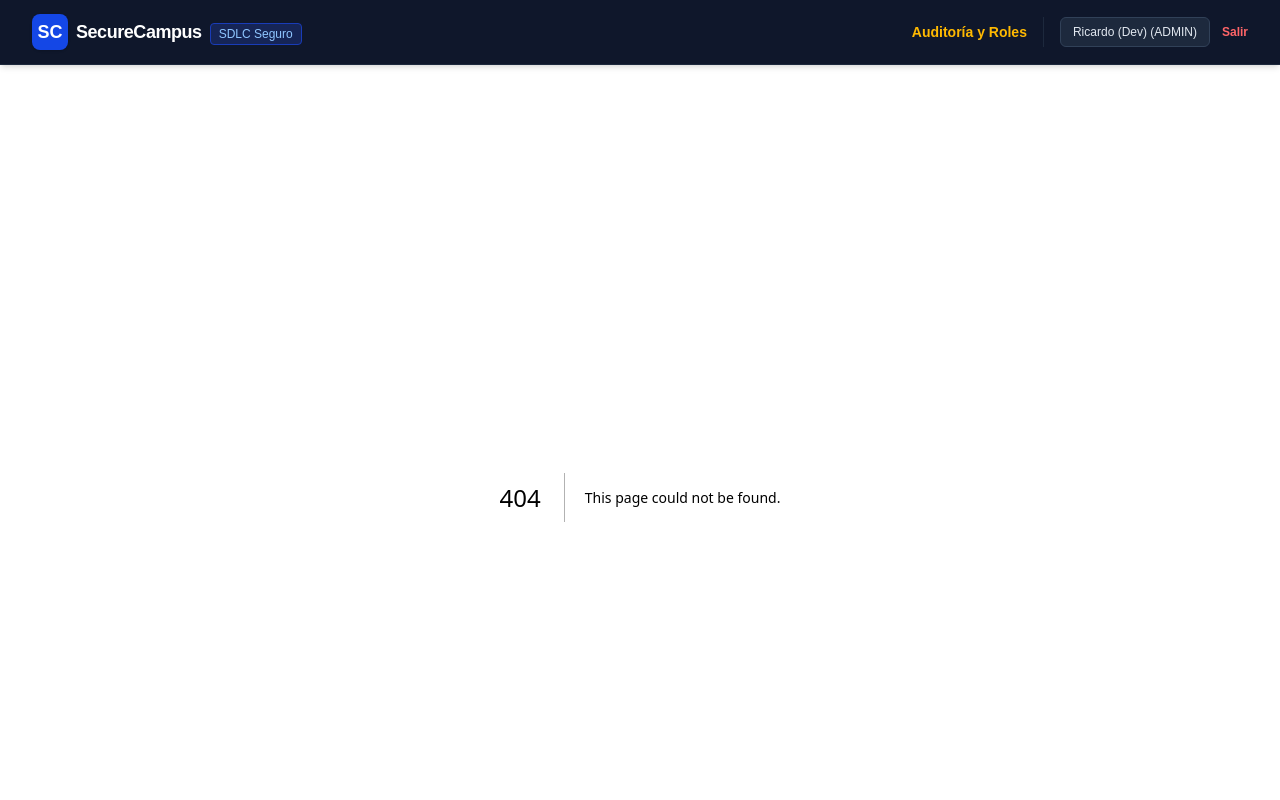
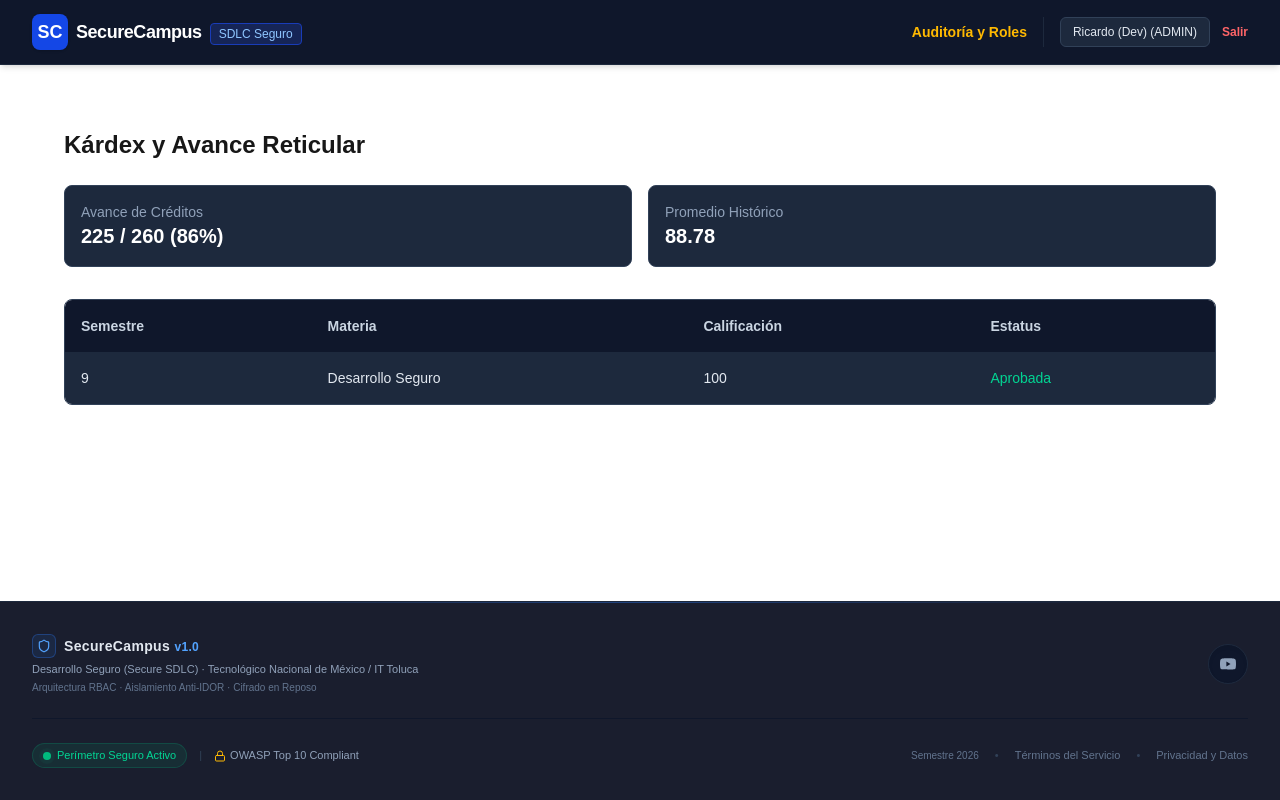
Before and after one commit to RicardoChavira1/SecureCampus-Equipo, a Next.js app in the folder securecmpus/: page /estudiante/kardex in a window 1280 px wide. Before the commit this address had no page. Shown: the top 800 px of the page. Built offline with nearby package versions, Linux system fonts and the light colour scheme.

Commit message:
feat: agrega interfaces estáticas para kardex y documentos

```diff
--- /dev/null
+++ b/securecmpus/app/documentos/page.tsx
@@ -0,0 +1,42 @@
+'use client';
+import React, { useState } from 'react';
+
+export default function DocumentosPage() {
+  const [descargando, setDescargando] = useState(false);
+
+  const handleDescargarPDF = async () => {
+    setDescargando(true);
+    // Aquí se llama a la ruta de la API que genera el PDF con el folio criptográfico
+    try {
+      // const response = await fetch('/api/generar-constancia', { method: 'POST' });
+      alert("Generando documento seguro con código QR...");
+    } catch (error) {
+      console.error("Error al generar el documento");
+    } finally {
+      setDescargando(false);
+    }
+  };
+
+  return (
+    <div className="p-8 max-w-7xl mx-auto">
+      <h1 className="text-2xl font-bold mb-2">Documentos Oficiales</h1>
+      <p className="text-slate-400 mb-8">Descarga constancias validadas institucionalmente.</p>
+
+      <div className="grid grid-cols-1 md:grid-cols-2 gap-6">
+        <div className="p-6 bg-slate-800 border border-slate-700 rounded-lg flex flex-col">
+          <h2 className="text-lg font-semibold text-white mb-2">Constancia de Estudios</h2>
+          <p className="text-sm text-slate-400 mb-6 flex-grow">
+            Incluye el avance reticular actualizado, promedio ponderado y código QR de validación.
+          </p>
+          <button
+            onClick={handleDescargarPDF}
+            disabled={descargando}
+            className="w-full bg-blue-600 hover:bg-blue-500 text-white font-medium py-2 px-4 rounded transition-colors disabled:opacity-50"
+          >
+            {descargando ? 'Procesando....' : 'Descargar PDF'}
+          </button>
+        </div>
+      </div>
+    </div>
+  );
+}
--- /dev/null
+++ b/securecmpus/app/estudiante/kardex/page.tsx
@@ -0,0 +1,50 @@
+import React from 'react';
+
+export default function KardexPage() {
+  // Aquí se realizaría la consulta a Firebase o a tu API.
+  // Ejemplo de datos estructurados:
+  const avance = {
+    creditosCursados: 225,
+    creditosTotales: 260,
+    porcentaje: 86,
+    promedioPonderado: 88.78
+  };
+
+  return (
+    <div className="p-8 max-w-7xl mx-auto">
+      <h1 className="text-2xl font-bold mb-6">Kárdex y Avance Reticular</h1>
+
+      <div className="grid grid-cols-2 gap-4 mb-8">
+        <div className="p-4 bg-slate-800 border border-slate-700 rounded-lg">
+          <p className="text-sm text-slate-400">Avance de Créditos</p>
+          <p className="text-xl font-semibold text-white">{avance.creditosCursados} / {avance.creditosTotales} ({avance.porcentaje}%)</p>
+        </div>
+        <div className="p-4 bg-slate-800 border border-slate-700 rounded-lg">
+          <p className="text-sm text-slate-400">Promedio Histórico</p>
+          <p className="text-xl font-semibold text-white">{avance.promedioPonderado}</p>
+        </div>
+      </div>
+
+      <div className="overflow-x-auto border border-slate-700 rounded-lg">
+        <table className="min-w-full text-left text-sm">
+          <thead className="bg-slate-900 text-slate-300">
+            <tr>
+              <th className="p-4">Semestre</th>
+              <th className="p-4">Materia</th>
+              <th className="p-4">Calificación</th>
+              <th className="p-4">Estatus</th>
+            </tr>
+          </thead>
+          <tbody className="bg-slate-800 text-slate-200 divide-y divide-slate-700">
+            <tr>
+              <td className="p-4">9</td>
+              <td className="p-4">Desarrollo Seguro</td>
+              <td className="p-4">100</td>
+              <td className="p-4 text-emerald-400">Aprobada</td>
+            </tr>
+          </tbody>
+        </table>
+      </div>
+    </div>
+  );
+}
```
Also changed, not shown: 1 other file (tests, documents, lock files or other folders).
